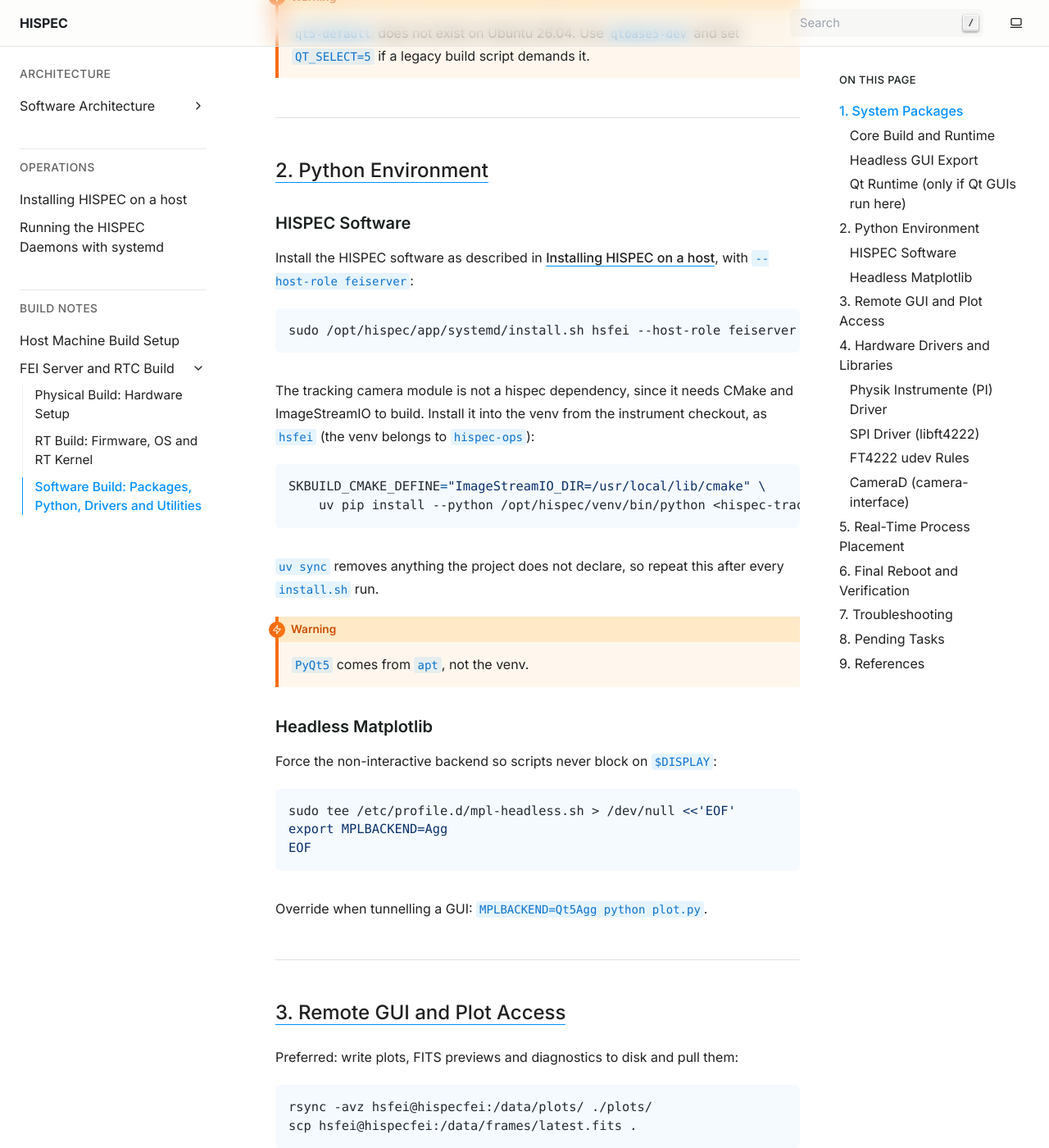
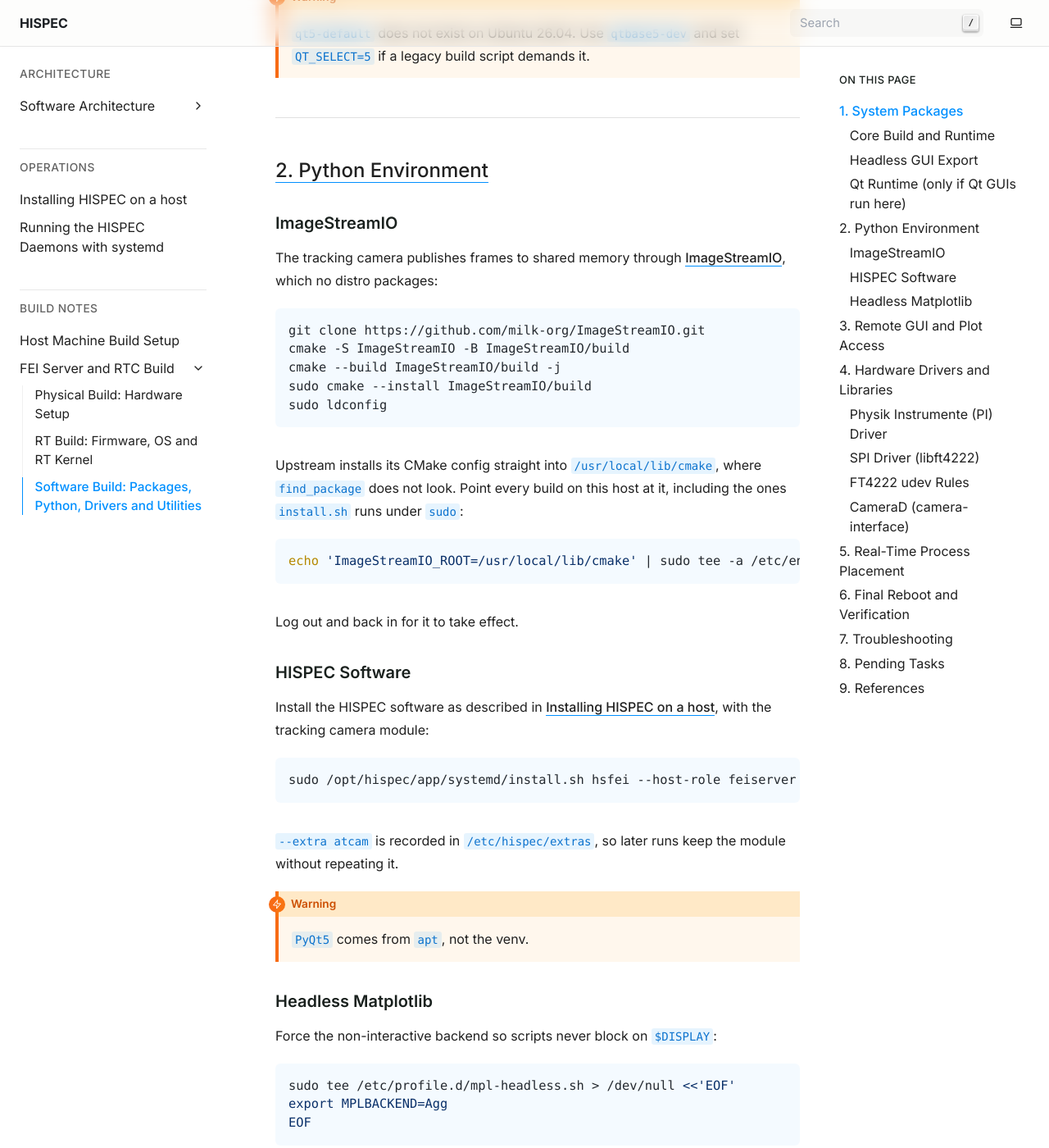
Before and after one commit to CaltechOpticalObservatories/hispec, a Sphinx documentation site: the page built from docs/build_notes/FEI_build/software_build.rst, in a window 1280 px wide and 1400 px high, scrolled down 2206 px. Shown: the whole window at 82% size. Built offline with Sphinx 7.4.7, drawn with Linux system fonts in a browser that asks for light colours.

Commit message:
Add the atcam extra, recorded install.sh extras and the deploy key (#292)

```diff
--- a/docs/build_notes/FEI_build/software_build.rst
+++ b/docs/build_notes/FEI_build/software_build.rst
@@ -88,27 +88,43 @@
 2. Python Environment
 =====================
 
+ImageStreamIO
+-------------
+
+The tracking camera publishes frames to shared memory through
+`ImageStreamIO <https://github.com/milk-org/ImageStreamIO>`_, which no distro
+packages:
+
+.. code-block:: bash
+
+   git clone https://github.com/milk-org/ImageStreamIO.git
+   cmake -S ImageStreamIO -B ImageStreamIO/build
+   cmake --build ImageStreamIO/build -j
+   sudo cmake --install ImageStreamIO/build
+   sudo ldconfig
+
+Upstream installs its CMake config straight into ``/usr/local/lib/cmake``,
+where ``find_package`` does not look. Point every build on this host at it,
+including the ones ``install.sh`` runs under ``sudo``:
+
+.. code-block:: bash
+
+   echo 'ImageStreamIO_ROOT=/usr/local/lib/cmake' | sudo tee -a /etc/environment
+
+Log out and back in for it to take effect.
+
 HISPEC Software
 ---------------
 
-Install the HISPEC software as described in :doc:`../../install`, with
-``--host-role feiserver``:
+Install the HISPEC software as described in :doc:`../../install`, with the
+tracking camera module:
 
 .. code-block:: bash
 
-   sudo /opt/hispec/app/systemd/install.sh hsfei --host-role feiserver
+   sudo /opt/hispec/app/systemd/install.sh hsfei --host-role feiserver --extra atcam
 
-The tracking camera module is not a hispec dependency, since it needs CMake
-and ImageStreamIO to build. Install it into the venv from the instrument
-checkout, as ``hsfei`` (the venv belongs to ``hispec-ops``):
-
-.. code-block:: bash
-
-   SKBUILD_CMAKE_DEFINE="ImageStreamIO_DIR=/usr/local/lib/cmake" \
-       uv pip install --python /opt/hispec/venv/bin/python <hispec-tracking-camera-instrument>
-
-``uv sync`` removes anything the project does not declare, so repeat this after
-every ``install.sh`` run.
+``--extra atcam`` is recorded in ``/etc/hispec/extras``, so later runs keep the
+module without repeating it.
 
 .. warning::
    ``PyQt5`` comes from ``apt``, not the venv.
```
Also changed, not shown: docs/install.md (+20 -5 lines), pyproject.toml (+8 -0 lines), 1 other file.
